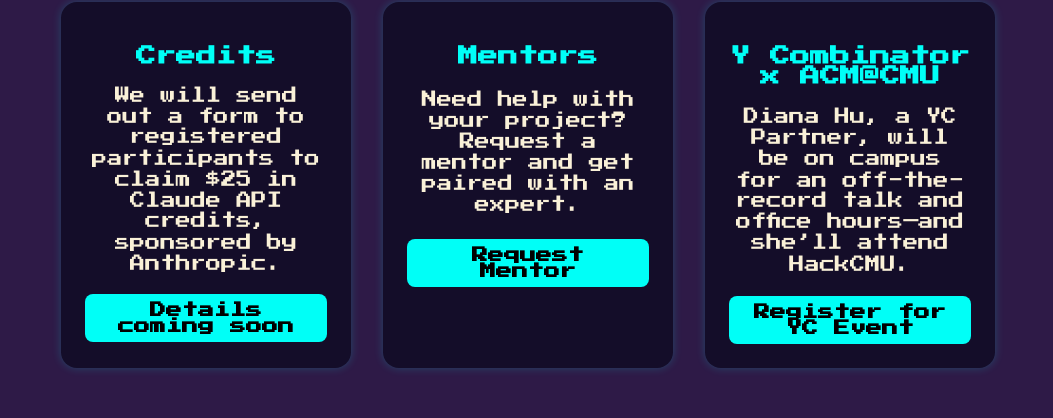
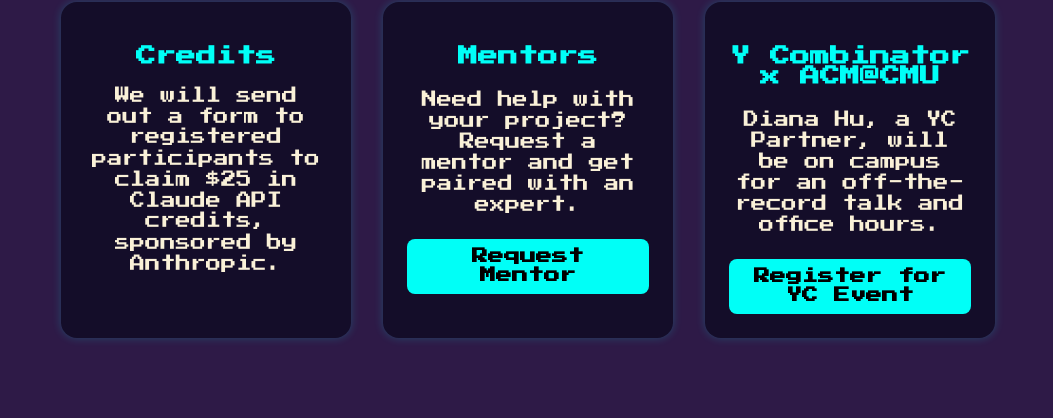
Before and after one commit to acm-cmu/hackcmu2025, a React (Create React App) app: page / in a window 1280 px wide. Shown: the part 2157-2575 px from the top of the page, without its empty margins (112-1165 px from the left). Built offline with nearby package versions, Linux system fonts and the light colour scheme.

Commit message:
ai acknowledgement and changed resources section

```diff
--- a/src/App.js
+++ b/src/App.js
@@ -204,8 +204,7 @@
     <ResourceCard
       title="Credits"
       desc="We will send out a form to registered participants to claim $25 in Claude API credits, sponsored by Anthropic."
-      // link="https://bit.ly/get-api-credits"
-      buttonText="Details coming soon"
+      hasButton={false}
     />
 
     <ResourceCard
@@ -217,7 +216,7 @@
 
     <ResourceCard
       title="Y Combinator x ACM@CMU"
-      desc="Diana Hu, a YC Partner, will be on campus for an off-the-record talk and office hours—and she’ll attend HackCMU."
+      desc="Diana Hu, a YC Partner, will be on campus for an off-the-record talk and office hours."
       link="https://events.ycombinator.com/yc-cmu25"
       buttonText="Register for YC Event"
     />
@@ -301,6 +300,9 @@
         >
           ACM@CMU
         </a>
+        <div style={{ fontSize: '0.75rem', marginTop: '0.25rem', color: '#666' }}>
+          HackCMU acknowledges the use of AI tools to assist in event organization and materials.
+        </div>
       </footer>
     </div>
   );
@@ -339,19 +341,22 @@
 export default App;
 
 
-function ResourceCard({ title, desc, link, buttonText }) {
+function ResourceCard({ title, desc, link, buttonText, hasButton = true }) {
   return (
     <div className="resource-card">
       <h3>{title}</h3>
       <p>{desc}</p>
+      {hasButton && (
         <a
           href={link}
           target="_blank"
           rel="noopener noreferrer"
           className="resource-button"
+          style={{ lineHeight: "1.2" }}
         >
           {buttonText}
         </a>
+      )}
     </div>
   );
 }
--- a/src/components/Faq.js
+++ b/src/components/Faq.js
@@ -18,7 +18,7 @@
       },
       {
         title: " Q: How do project tracks work?",
-        content: `When you submit your project, you'll choose a track that best fits your idea, along with a short (50-word) explanation of why it belongs in that track. We'll select one winner and one runner-up for each track based on creativity, fit, and impact.`,
+        content: `When you submit your project, you'll choose a track that best fits your idea, along with a short (50-word) explanation of why it belongs in that track. We will distribute prizes for each track based on the number of people who select it. For instance, if most people choose track 1, then we will have first, second, and third place prizes for that track. If only a few people choose track 2, then we will only have a first place prize for that track.`,
       },
       {
         title: " Q: When will project tracks be released?",
@@ -62,7 +62,7 @@
       },
       {
         title: " Q: How do prizes work?",
-        content: `We will select one winner and one runner-up for each track. In addition, we will select an overall grand prize across all projects. We will also have sponsor-specific prizes that aren't restricted to any track.`,
+        content: `We will have prizes for each tracks. In addition, we will select an overall grand prize across all projects. We will also have sponsor-specific prizes that aren't restricted to any track.`,
       },
       {
         title: " Q: How can I be entered into the raffle?",
@@ -70,7 +70,7 @@
       },
       {
         title: " Q: Who runs this event?",
-        content: `You can learn more about us at <a href="http://acmatcmu.com" class="custom-link">acmatcmu.com</a>!`,
+        content: `You can learn more about us at <a href="https://www.acmatcmu.com/" class="custom-link">acmatcmu.com</a>!`,
       },
       {
         title: " Q: Any other questions, comments, or concerns?",
```
Lines whose indentation alone changed are shown as unchanged.
